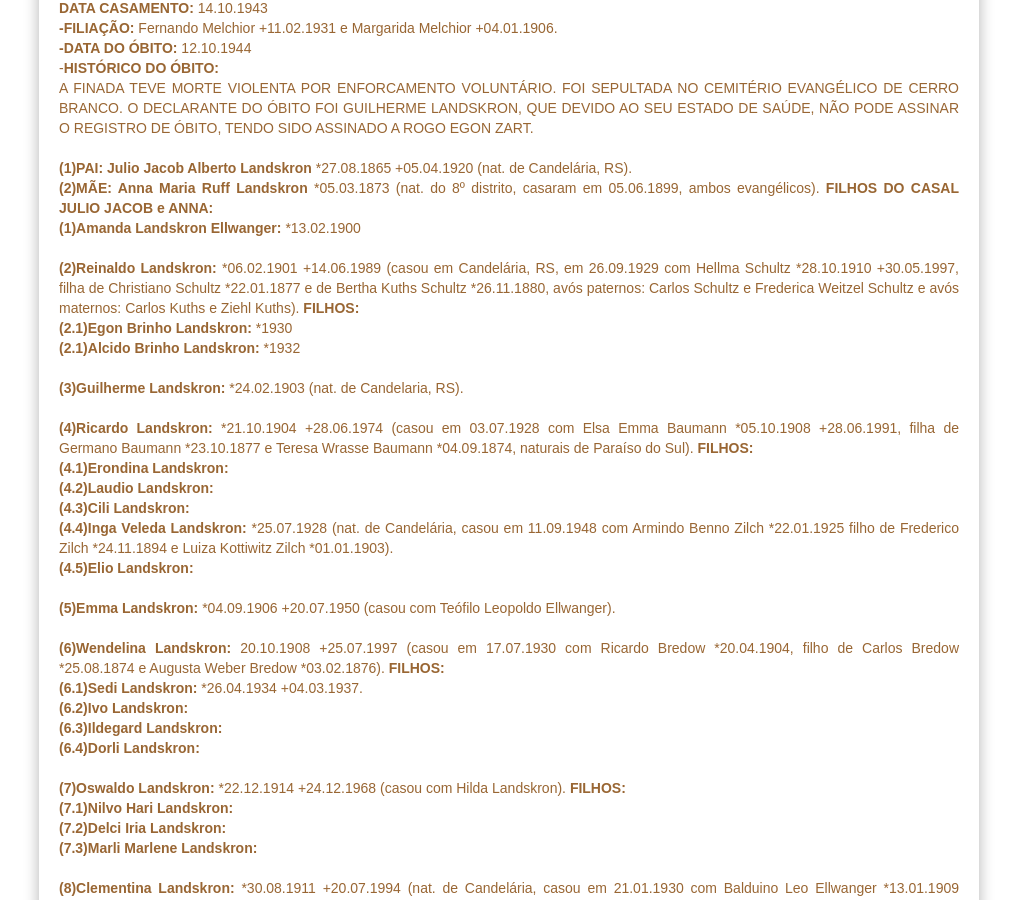
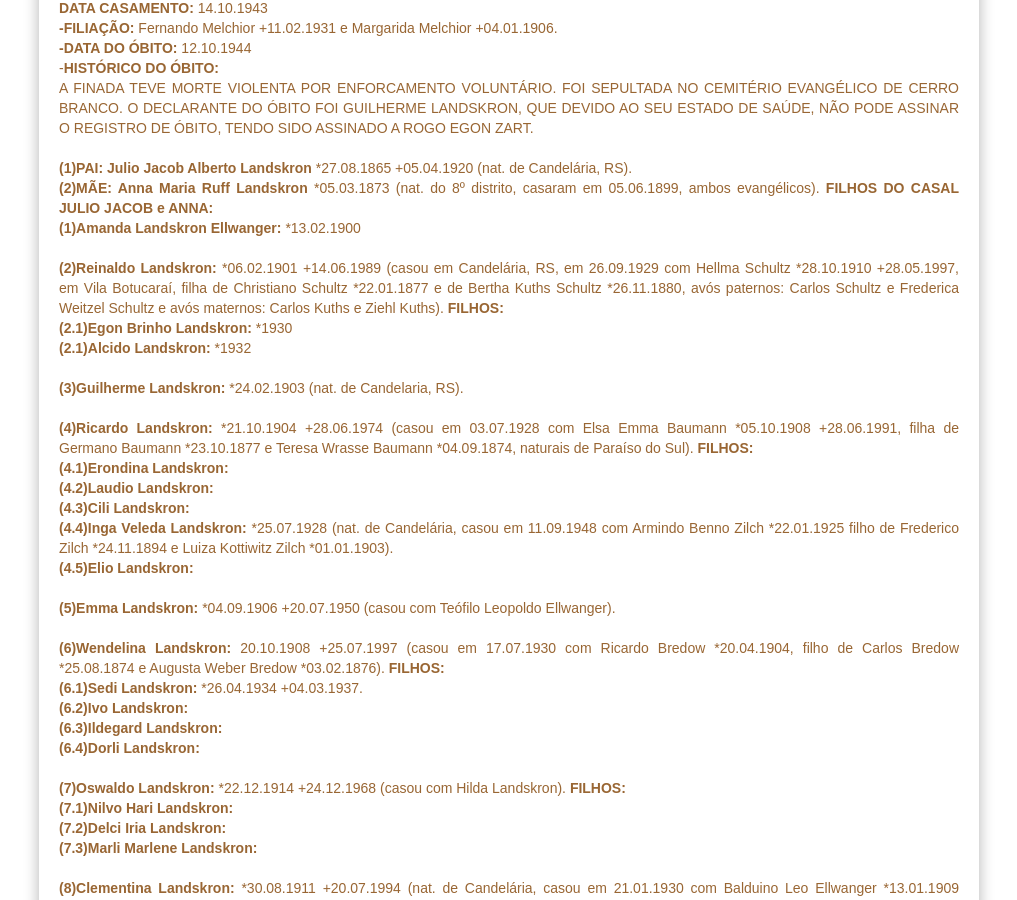
Before and after one commit to claudiovargas1955/claudiovargas1955.github.io, a Jekyll site: the page built from _pages/arvore-genealogica-de-guilherme landskron.html, in a window 1280 px wide and 900 px high, scrolled down 1154 px. Shown: the whole window, without its empty margins (131-1148 px from the left). Built offline with Jekyll 4.4.1, drawn with Linux system fonts in a browser that asks for light colours; some web fonts are replaced.

Commit message:
Update arvore-genealogica-de-guilherme landskron.html

```diff
--- a/_pages/arvore-genealogica-de-guilherme landskron.html
+++ b/_pages/arvore-genealogica-de-guilherme landskron.html
@@ -106,11 +106,11 @@ ZART.<br><br>
 CASAL JULIO JACOB e ANNA:</b><br>
 <b>(1)Amanda Landskron Ellwanger: </b>*13.02.1900<br><br>
 
-<b>(2)Reinaldo Landskron: </b>*06.02.1901 +14.06.1989 (casou em Candelária, RS, em 26.09.1929 com Hellma Schultz *28.10.1910 +30.05.1997,
-filha de Christiano Schultz *22.01.1877 e de Bertha Kuths Schultz *26.11.1880, avós paternos: Carlos Schultz e Frederica Weitzel
-Schultz e avós maternos: Carlos Kuths e Ziehl Kuths). <b>FILHOS:</b><br>
+<b>(2)Reinaldo Landskron: </b>*06.02.1901 +14.06.1989 (casou em Candelária, RS, em 26.09.1929 com Hellma Schultz *28.10.1910 +28.05.1997,
+em Vila Botucaraí, filha de Christiano Schultz *22.01.1877 e de Bertha Kuths Schultz *26.11.1880, avós paternos: Carlos Schultz e
+Frederica Weitzel Schultz e avós maternos: Carlos Kuths e Ziehl Kuths). <b>FILHOS:</b><br>
 <b>(2.1)Egon Brinho Landskron: </b>*1930 <br>
-<b>(2.1)Alcido Brinho Landskron: </b>*1932<br><br>
+<b>(2.1)Alcido Landskron: </b>*1932<br><br>
 
 <b>(3)Guilherme Landskron: </b>*24.02.1903 (nat. de Candelaria, RS).<br><br>
 
```
